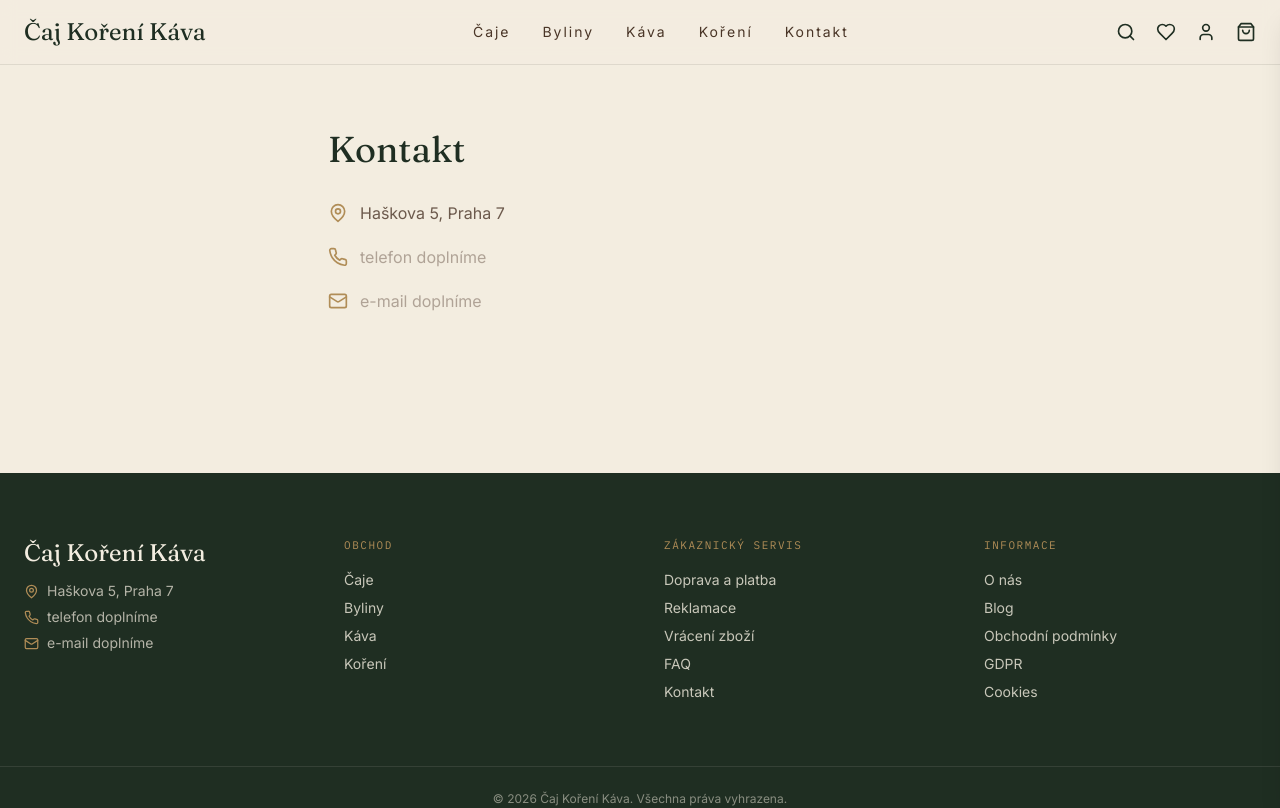
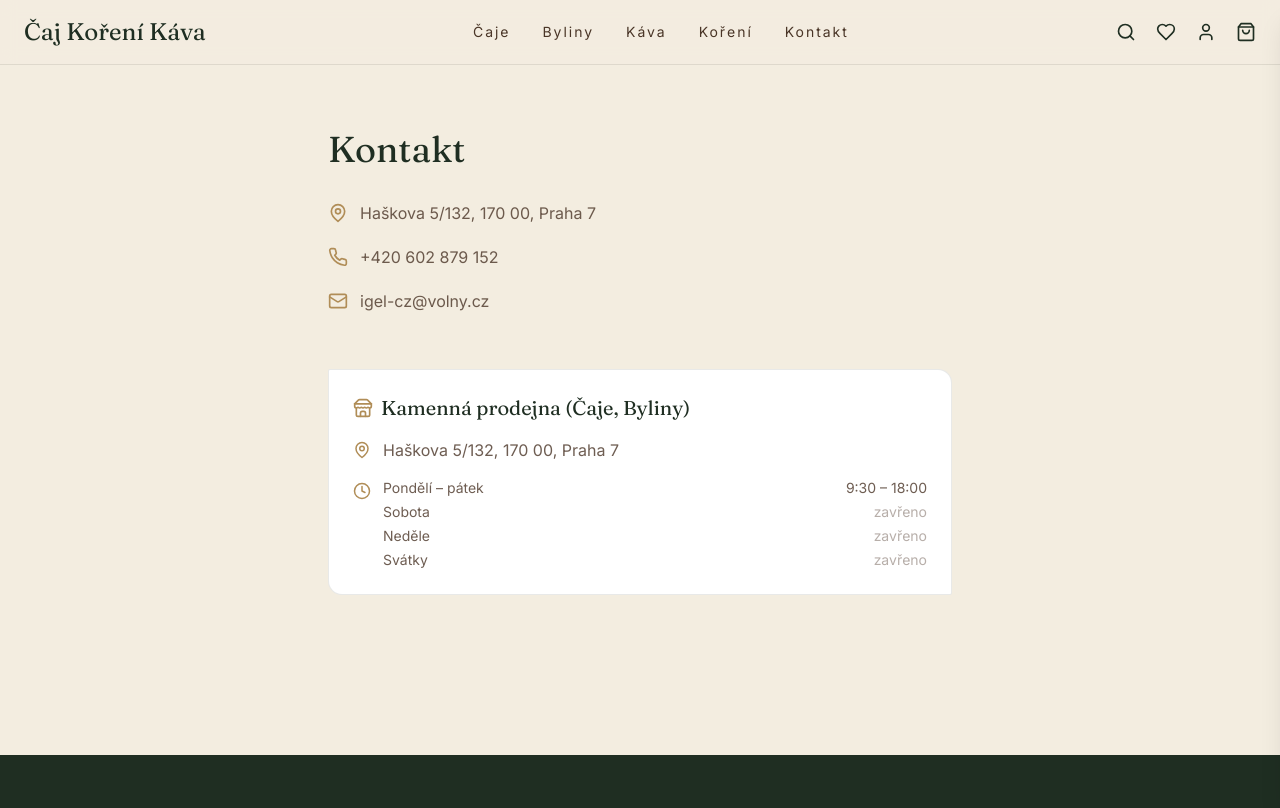
Before and after one commit to risar2c-sys/Eshop-project, a Next.js app: page /kontakt in a window 1280 px wide. Shown: the top 808 px of the page. Built offline with nearby package versions, Linux system fonts and the light colour scheme.

Commit message:
doplnění kontaktu
doplnění kontaktu

```diff
--- a/app/kontakt/page.tsx
+++ b/app/kontakt/page.tsx
@@ -1,13 +1,44 @@
-import { MapPin, Phone, Mail } from "lucide-react";
+import { MapPin, Phone, Mail, Clock, Store } from "lucide-react";
+
+const openingHours = [
+  { day: "Pondělí – pátek", hours: "9:30 – 18:00" },
+  { day: "Sobota", hours: "zavřeno" },
+  { day: "Neděle", hours: "zavřeno" },
+  { day: "Svátky", hours: "zavřeno" },
+];
 
 export default function ContactPage() {
   return (
     <div className="max-w-2xl mx-auto px-6 py-16">
       <h1 className="section-heading mb-8">Kontakt</h1>
-      <div className="space-y-5 text-bark/80">
-        <p className="flex items-center gap-3"><MapPin size={20} className="text-gold shrink-0" /> Haškova 5, Praha 7</p>
-        <p className="flex items-center gap-3"><Phone size={20} className="text-gold shrink-0" /> <span className="text-bark/40">telefon doplníme</span></p>
-        <p className="flex items-center gap-3"><Mail size={20} className="text-gold shrink-0" /> <span className="text-bark/40">e-mail doplníme</span></p>
+
+      <div className="space-y-5 text-bark/80 mb-14">
+        <p className="flex items-center gap-3"><MapPin size={20} className="text-gold shrink-0" /> Haškova 5/132, 170 00, Praha 7</p>
+        <p className="flex items-center gap-3"><Phone size={20} className="text-gold shrink-0" /> +420 602 879 152</p>
+        <p className="flex items-center gap-3"><Mail size={20} className="text-gold shrink-0" /> igel-cz@volny.cz</p>
+      </div>
+
+      <div className="bg-white border border-forest/10 rounded-organic p-6">
+        <div className="flex items-center gap-2 mb-4">
+          <Store size={20} className="text-gold" />
+          <h2 className="font-display text-xl text-forest">Kamenná prodejna (Čaje, Byliny)</h2>
+        </div>
+
+        <p className="flex items-center gap-3 text-bark/80 mb-4">
+          <MapPin size={18} className="text-gold shrink-0" /> Haškova 5/132, 170 00, Praha 7
+        </p>
+
+        <div className="flex items-start gap-3">
+          <Clock size={18} className="text-gold shrink-0 mt-1" />
+          <dl className="text-sm text-bark/80 space-y-1 w-full">
+            {openingHours.map((row) => (
+              <div key={row.day} className="flex justify-between">
+                <dt>{row.day}</dt>
+                <dd className={row.hours === "zavřeno" ? "text-bark/40" : ""}>{row.hours}</dd>
+              </div>
+            ))}
+          </dl>
+        </div>
       </div>
     </div>
   );
--- a/components/layout/Footer.tsx
+++ b/components/layout/Footer.tsx
@@ -14,9 +14,9 @@ export default function Footer() {
         <div>
           <p className="font-display text-2xl">Čaj Koření Káva</p>
           <div className="mt-3 text-sm text-sand/70 space-y-1.5">
-            <p className="flex items-center gap-2"><MapPin size={15} className="text-gold shrink-0" /> Haškova 5, Praha 7</p>
-            <p className="flex items-center gap-2"><Phone size={15} className="text-gold shrink-0" /> telefon doplníme</p>
-            <p className="flex items-center gap-2"><Mail size={15} className="text-gold shrink-0" /> e-mail doplníme</p>
+            <p className="flex items-center gap-2"><MapPin size={15} className="text-gold shrink-0" /> Haškova 5/132, 170 00, Praha 7</p>
+            <p className="flex items-center gap-2"><Phone size={15} className="text-gold shrink-0" /> +420 602 879 152</p>
+            <p className="flex items-center gap-2"><Mail size={15} className="text-gold shrink-0" /> igel-cz@volny.cz</p>
           </div>
         </div>
         {columns.map((col) => (
```
